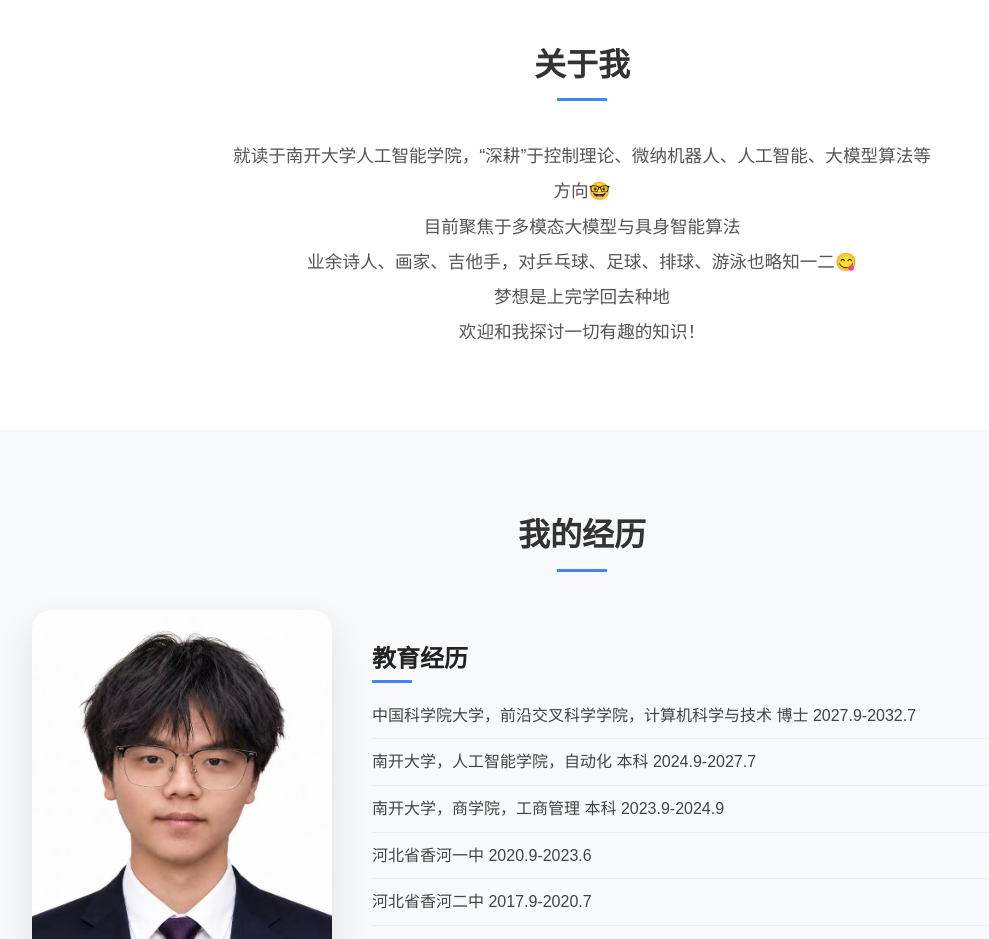
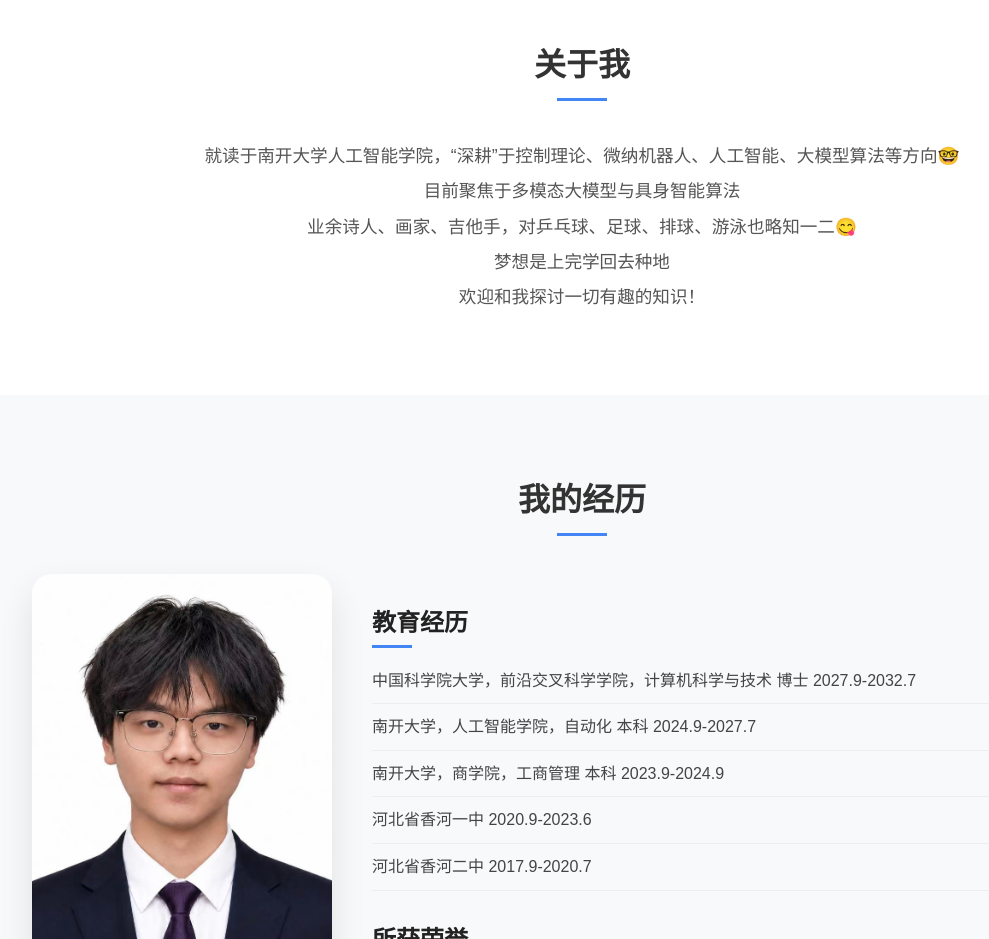
Before and after one commit to XiaonianWang/XiaonianWang.github.io, a plain HTML site: page index.html in a window 1280 px wide. Shown: the part 840-1779 px from the top of the page, without its empty margins (58-1047 px from the left). Drawn offline with Linux system fonts and the light colour scheme.

Commit message:
Update style.css

```diff
--- a/style.css
+++ b/style.css
@@ -8,7 +8,7 @@
 
 
 .about-text {
-    max-width: 700px;      /* 限制宽度，防止文字排太长一行 */
+    max-width: 900px;      /* 限制宽度，防止文字排太长一行 */
 
     margin: 0 auto;        /* 容器居中 */
     text-align: center;    /* 文字内容居中 */
```
